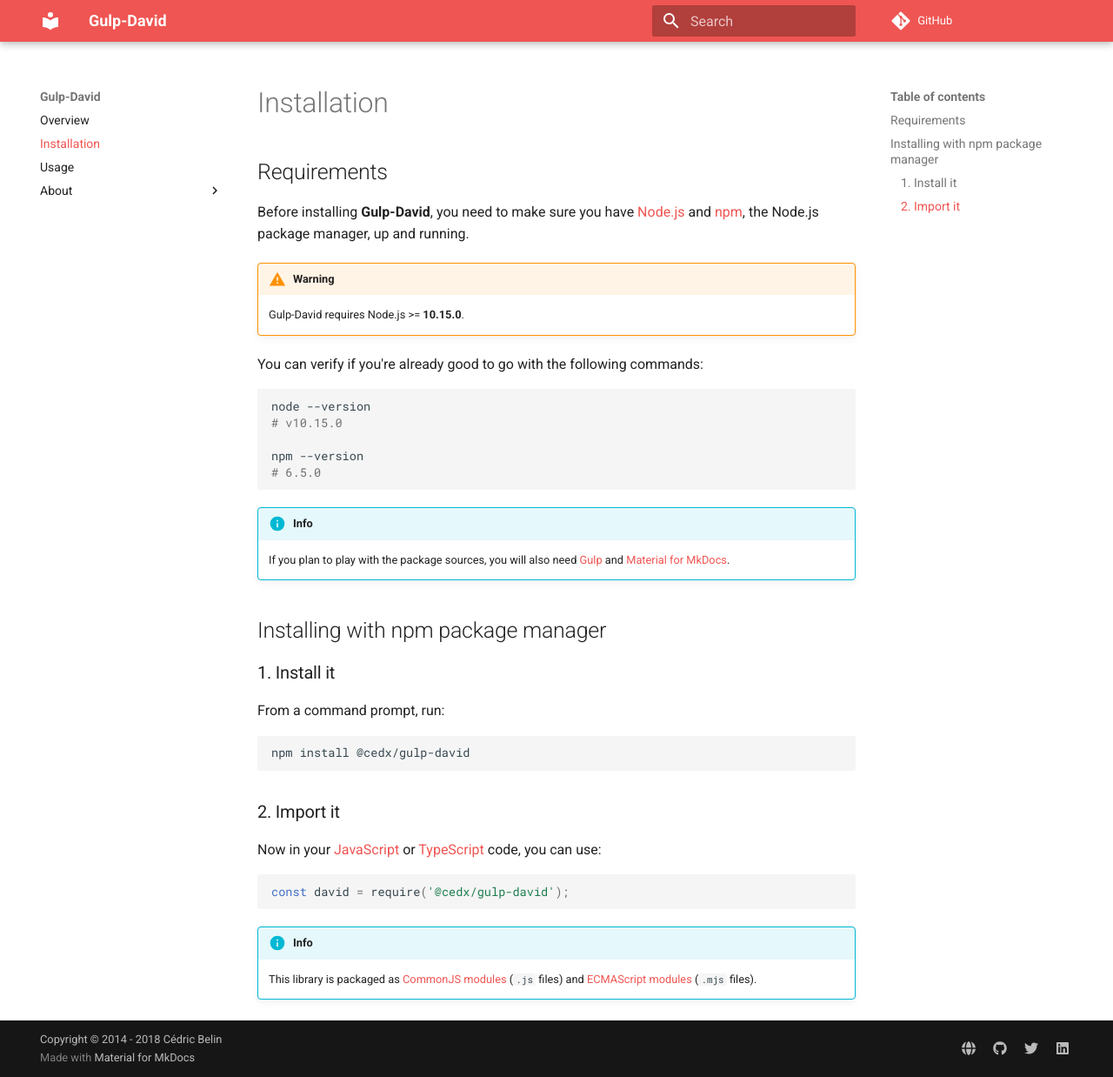
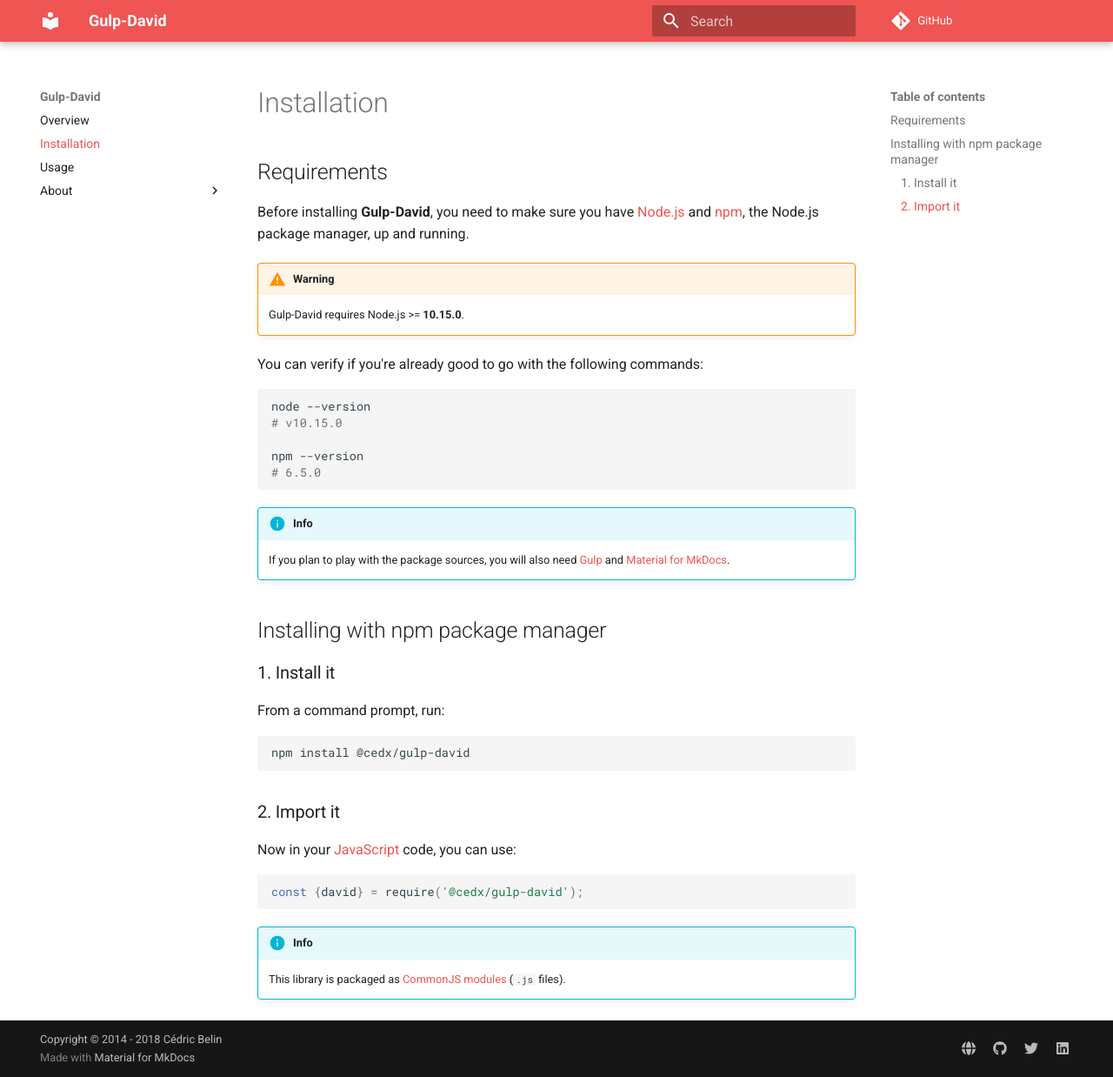
Before and after one commit to cedx/david.gulp, an MkDocs documentation site: the page built from doc/installation.md, in a window 1280 px wide and 1238 px high. Shown: the whole window at 87% size. Built offline with MkDocs 1.6.1 and Material for MkDocs 9.7.7, drawn with Linux system fonts in a browser that asks for light colours; comment, search, counter and statistics services are not loaded; old or Windows-style settings are respelled for this version of MkDocs.

Commit message:
Updated the documentation

````diff
--- a/doc/installation.md
+++ b/doc/installation.md
@@ -31,12 +31,11 @@ npm install @cedx/gulp-david
 ```
 
 ### 2. Import it
-Now in your [JavaScript](https://developer.mozilla.org/en-US/docs/Web/JavaScript) or [TypeScript](https://www.typescriptlang.org) code, you can use:
+Now in your [JavaScript](https://developer.mozilla.org/en-US/docs/Web/JavaScript) code, you can use:
 
 ```js
-const david = require('@cedx/gulp-david');
+const {david} = require('@cedx/gulp-david');
 ```
 
 !!! info
-    This library is packaged as [CommonJS modules](https://nodejs.org/api/modules.html) (`.js` files)
-    and [ECMAScript modules](https://nodejs.org/api/esm.html) (`.mjs` files).
+    This library is packaged as [CommonJS modules](https://nodejs.org/api/modules.html) (`.js` files).
````
